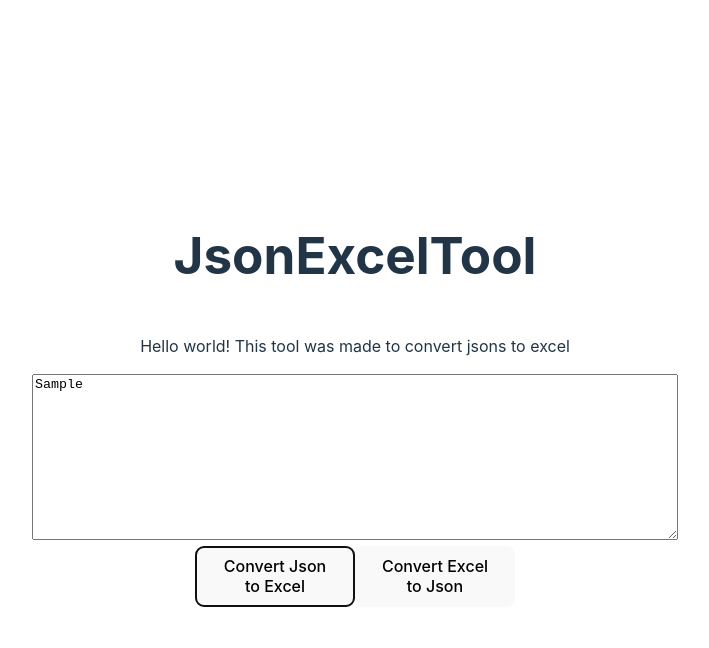
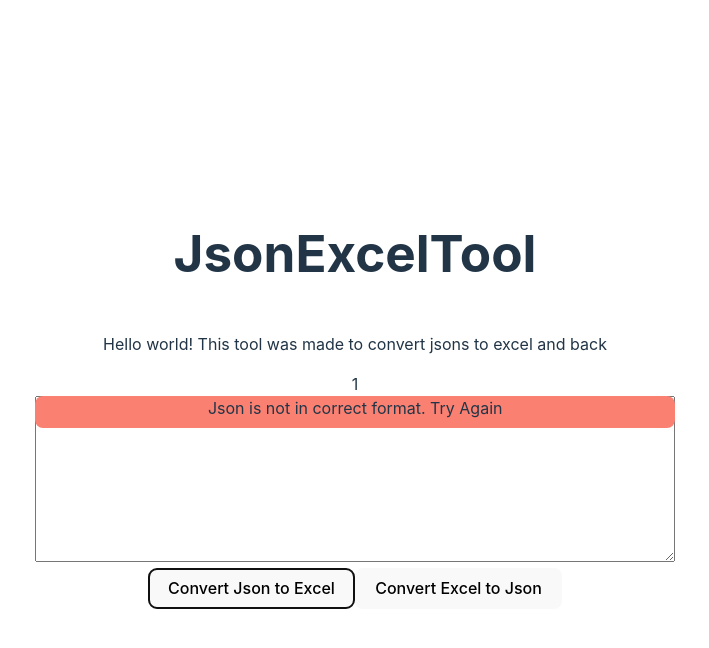
Before and after one commit to joselopez117/jsonExcelTool, a Vue app in the folder jsonexceltool/: page / in a window 1280 px wide. Both pictures are taken after typing "Sample" into the empty fields and a click on the button "Convert Json to Excel". Shown: the top 648 px of the page, without its empty margins (285-994 px from the left). Built offline with nearby package versions, Linux system fonts and the light colour scheme.

Commit message:
feat: json now converts to excel format

```diff
--- a/jsonexceltool/package.json
+++ b/jsonexceltool/package.json
@@ -9,7 +9,8 @@
     "preview": "vite preview"
   },
   "dependencies": {
-    "vue": "^3.4.21"
+    "vue": "^3.4.21",
+    "xlsx": "^0.18.5"
   },
   "devDependencies": {
     "@vitejs/plugin-vue": "^5.0.4",
--- a/jsonexceltool/src/components/JsonExcelTool.vue
+++ b/jsonexceltool/src/components/JsonExcelTool.vue
@@ -1,19 +1,72 @@
 <script setup>
-import { ref } from "vue";
+import { reactive, ref, onMounted } from "vue";
+import { read, utils, writeFileXLSX } from "xlsx";
+
+const rows = ref([]);
+const rawJsonString = ref("");
+const counter = ref(0);
+const hasError = ref(false);
+
+function getFlatObject(object) {
+  function iter(o, p) {
+    if (o && typeof o === "object") {
+      Object.keys(o).forEach(function (k) {
+        iter(o[k], p.concat(k));
+      });
+      return;
+    }
+    path[p.join(".")] = o;
+  }
+
+  var path = {};
+  iter(object, []);
+  return path;
+}
+
+//filter json then export to xlsx format
+function jsonToExcelFile() {
+  try {
+    //parse string into a json object
+    const jsonObject = JSON.parse(rawJsonString.value);
+    //parse the json object before throwing it into the json_to_sheet method
+    const parsedJsonObject = getFlatObject(jsonObject);
+    const arrayObject = Object.keys(parsedJsonObject).map((key) => [
+      key,
+      parsedJsonObject[key],
+    ]);
+    const ws = utils.json_to_sheet(arrayObject);
+    const wb = utils.book_new();
+    utils.book_append_sheet(wb, ws, "Data");
+    writeFileXLSX(wb, `JsonToExcel${counter.value}.xlsx`);
+    hasError.value = false;
+  } catch (error) {
+    console.log(error);
+    hasError.value = true;
+  }
+  counter.value++;
+}
 </script>
 
 <template>
   <div class="json-excel-tool">
     <h1 class="header">JsonExcelTool</h1>
     <p class="hello-world">
-      Hello world! This tool was made to convert jsons to excel
+      Hello world! This tool was made to convert jsons to excel and back
     </p>
+    <div class="counter">{{ counter }}</div>
     <div class="text-and-buttons">
-      <div class="text">
-        <textarea class="json-text-area" placeholder="Paste your json here"></textarea>
+      <div class="text-and-buttons__text">
+        <div v-if="hasError" class="error-overlay">
+          Json is not in correct format. Try Again
         </div>
-      <div class="buttons">
-        <button>Convert Json to Excel</button>
+        <textarea
+          class="json-text-area"
+          placeholder="Paste your json here"
+          v-model="rawJsonString"
+        ></textarea>
+      </div>
+      <div class="text-and-buttons__buttons">
+        <button @click="jsonToExcelFile">Convert Json to Excel</button>
         <button>Convert Excel to Json</button>
       </div>
     </div>
@@ -37,15 +90,20 @@ import { ref } from "vue";
     display: flex;
   }
 
+  .counter {
+    font-style: normal;
+  }
+
   .text-and-buttons {
     position: relative;
     display: flex;
     flex-direction: column;
     justify-content: center;
     align-items: center;
-    width: 20rem;
+    width: max-content;
+  }
 
-    .text {
+  .text-and-buttons__text {
     width: max-content;
     .json-text-area {
       justify-content: center;
@@ -53,7 +111,7 @@ import { ref } from "vue";
       min-height: 10rem;
       max-height: 30rem;
       height: 10rem;
-        width: 40rem;
+      width: 39.6rem;
       resize: vertical;
       textarea {
         &::placeholder {
@@ -62,11 +120,21 @@ import { ref } from "vue";
       }
     }
   }
-    .buttons {
+
+  .error-overlay {
+    position: absolute;
+    background-color: salmon;
+    height: 2rem;
+    border-radius: 0.5rem;
+    width: 40rem;
+    text-align: center;
+    vertical-align: middle;
+  }
+
+  .text-and-buttons__buttons {
     display: flex;
     flex-direction: row;
     width: auto;
   }
 }
-}
 </style>
```
Also changed, not shown: 1 other file (tests, documents, lock files or other folders). Lines whose indentation alone changed are shown as unchanged.
